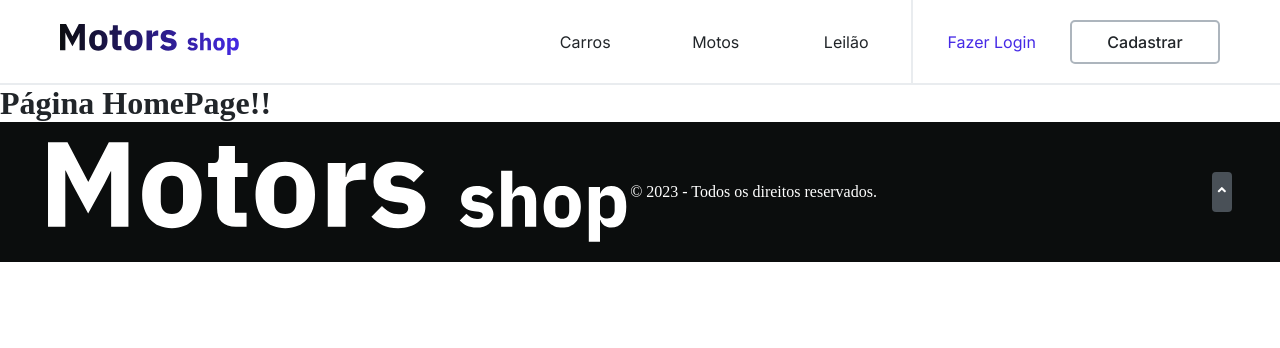
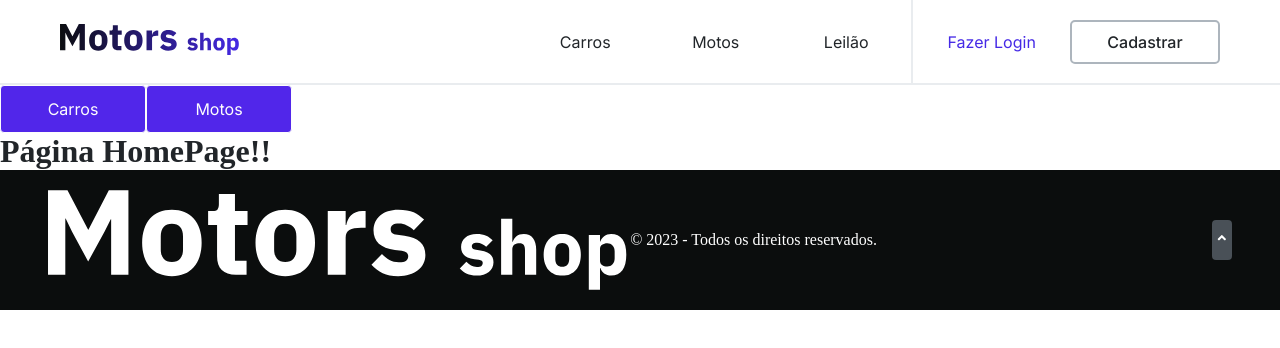
Before and after one commit to M6-PROJETO-FINAL/motors-shop-front, a React (Create React App) app: page /home in a window 1280 px wide. Shown: the top 348 px of the page. Built offline with nearby package versions, Linux system fonts and the light colour scheme.

Commit message:
first buttons

```diff
--- a/package.json
+++ b/package.json
@@ -18,6 +18,7 @@
     "react-scripts": "5.0.1",
     "react-toastify": "^9.1.1",
     "styled-components": "^5.3.6",
+    "tsconfig.json": "^1.0.11",
     "typescript": "^4.4.2",
     "web-vitals": "^2.1.0"
   },
--- a/src/Pages/Home/index.tsx
+++ b/src/Pages/Home/index.tsx
@@ -1,11 +1,21 @@
 import Navbar from "../../components/Navbar";
 import { Footer } from "../../components/Footer";
+import { ButtonCars, ButtonRides } from "../../components/ButtonVehicles";
+
 
 const HomePage = () => {
+  const handlerCars = () => {
+  }
+  const handlerRides = () => {
+  }
+
   return (
     <main>
       <Navbar />
+      <ButtonCars onClick={() => handlerCars}/>
+      <ButtonRides onClick={() => handlerRides} />
       <h1>Página HomePage!!</h1>
+
       <Footer />
     </main>
   );
--- /dev/null
+++ b/src/components/ButtonVehicles/index.tsx
@@ -0,0 +1,15 @@
+import { ContainerButtonVehicle } from "./style";
+
+interface IpropsButton {
+    onClick: () => void;
+  }
+
+  const ButtonCars = ({ onClick }: IpropsButton) => {
+    return <ContainerButtonVehicle onClick={onClick}>Carros</ContainerButtonVehicle>;
+  };
+
+  const ButtonRides = ({ onClick }: IpropsButton) => {
+    return <ContainerButtonVehicle onClick={onClick}>Motos</ContainerButtonVehicle>;
+  };
+
+  export {ButtonCars, ButtonRides };
--- /dev/null
+++ b/src/components/ButtonVehicles/style.ts
@@ -0,0 +1,20 @@
+import styled from "styled-components";
+
+export const ContainerButtonVehicle = styled.button`
+  box-sizing: border-box;
+  border: 1.5px solid #FDFDFD;
+  height: 48px;
+  width: 146px;
+  padding: 12px, 28px, 12px, 28px;
+  gap: 10px;
+  background-color: #5126EA;    ;
+  color: #FDFDFD;
+  font-size: 16px;
+  border-radius: 4px;
+  font-family: "Inter";
+  cursor: pointer;
+  &:hover {
+
+    opacity: 0.9;
+  }
+`;
```
Also changed, not shown: 1 other file (tests, documents, lock files or other folders).
